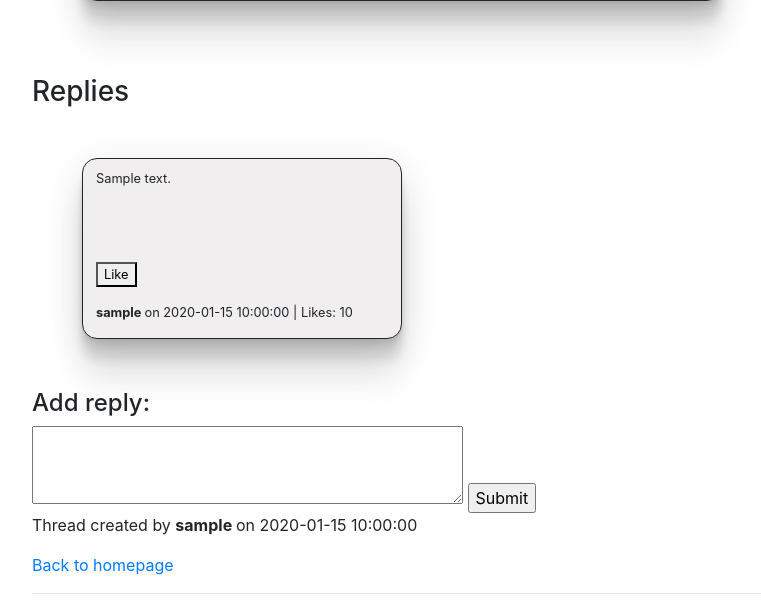
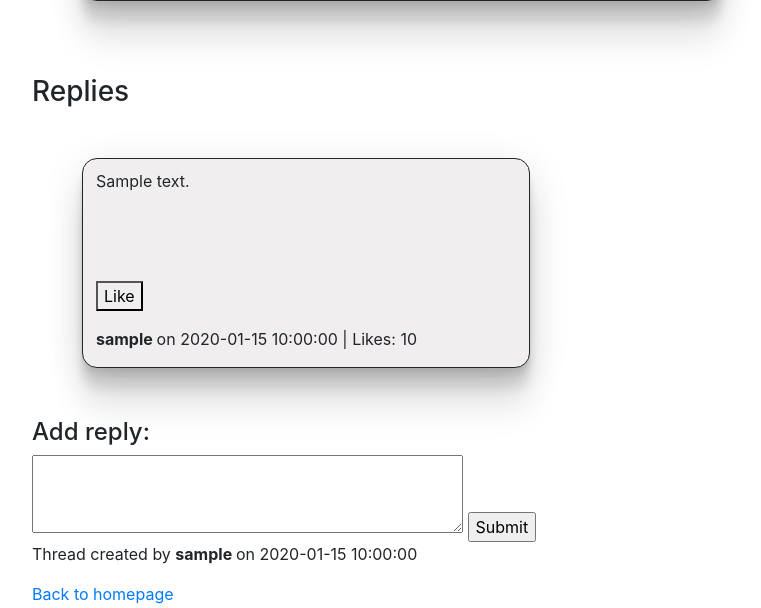
Before and after one commit to JVS23/TsoHa-Forum, a Flask app: template app/templates/thread.html in a window 1280 px wide. Shown: the part 710-1318 px from the top of the page, without its empty margins (53-814 px from the left). Run offline with Flask 3, Linux system fonts and the light colour scheme; the visitor is signed in with stand-in values (Sample User, id 1); the template is opened without the code that fills it: most values are stand-ins (such as "Sample title", 1, 10 or a date in 2020); some libraries are stand-ins or nearby versions.

Commit message:
css updated

```diff
--- a/app/static/style.css
+++ b/app/static/style.css
@@ -44,13 +44,13 @@
       ;
         min-height: 150px;
         word-wrap: break-word;
-        width: 25vw;
+        width: 35vw;
         margin: 50px;
         background: rgb(240, 238, 238);
         border-radius: 15px;
         border-width: 1px;
         border-style: solid;
         padding-left: 13px;
+        padding-right: 13px;
         padding-top: 10px;
-        font-size: 1vw;
       }
```
